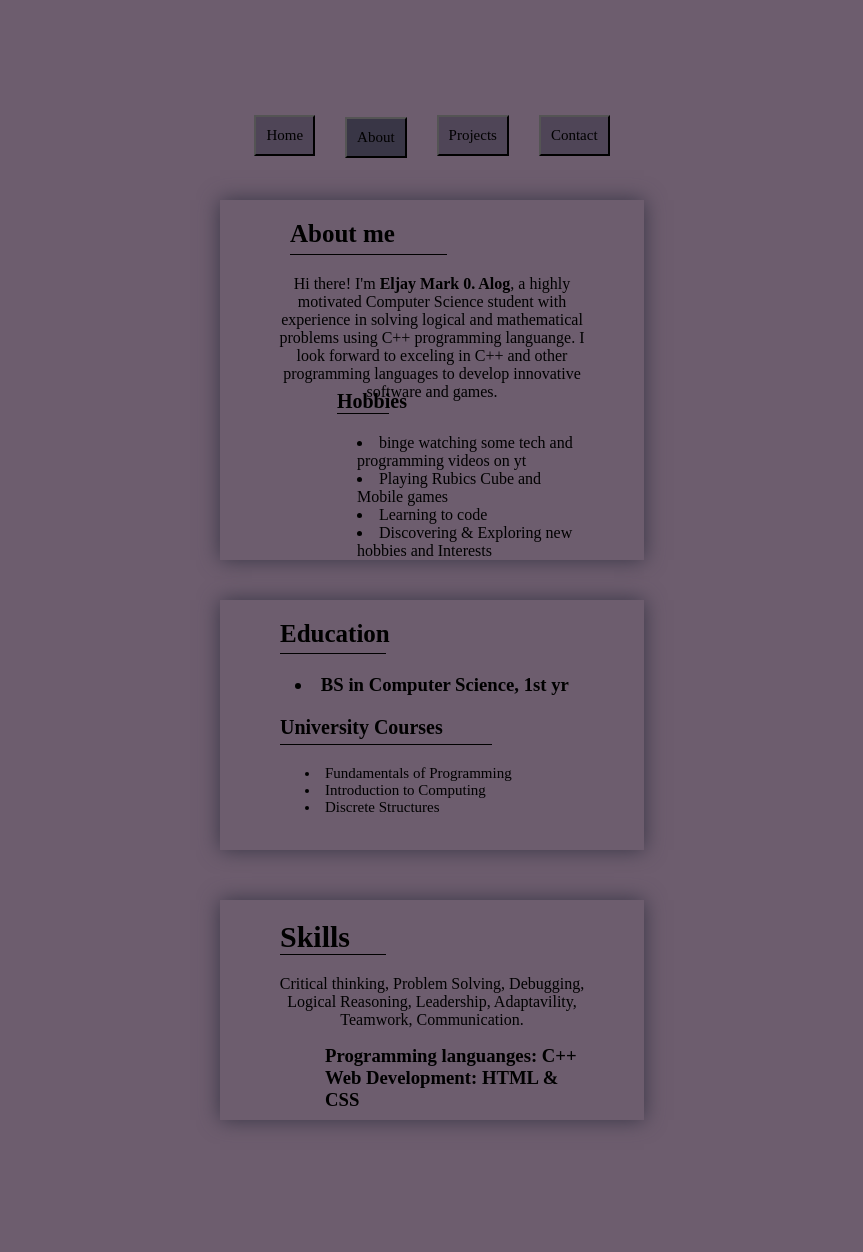
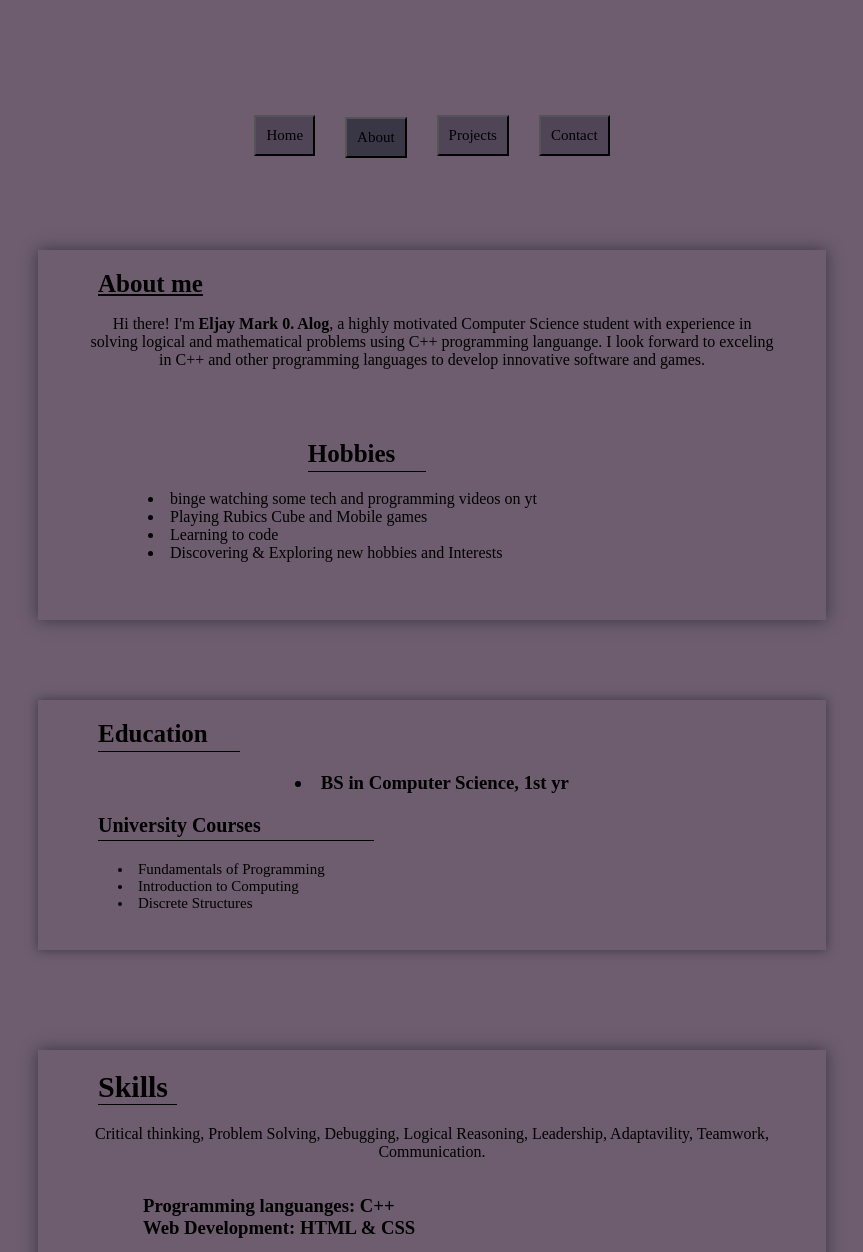
Before and after one commit to a-eljay/eljay-personal-portfolio-website, a plain HTML site: page about.html in a window 1280 px wide. Shown: the top 1252 px of the page, without its empty margins (208-1071 px from the left). Drawn offline with Linux system fonts and the light colour scheme.

Commit message:
Update main.css

```diff
--- a/main.css
+++ b/main.css
@@ -5,7 +5,7 @@
 }
 
 body {
-  min-height: 1200px;
+  min-height: 2000px;
   overflow-y: scroll;
   background: #6D5D6E;
 }
@@ -54,33 +54,32 @@ a:hover{
 .about {
   display: flex;
   position: relative;
-  top: 120px;
-  width: 30%;
-  height: 320px;
-  box-shadow: 0px 0px 20px #393646;
-  margin: 80px auto;
-  padding: 20px;
+  top: 250px;
+  width: 60%;
+  height: 350px;
+  box-shadow: 0px 0px 15px #393646;
+  margin: 0px auto;
+  padding: 10px;
   text-align: center;
   justify-content: center;
-
 }
 
 #about-me {
   display: flex;
   position: relative;
-  top: 0px;
+  top: 10px;
   left: 50px;
+  width: 100%;
   padding: 0px;
-  width: 70%;
-  margin-bottom: 285px;
-  padding-bottom: 0px;
-  border-bottom: 1px solid;
+  text-decoration: underline;
+  margin-bottom: 470px;
+  text-align: center;
   font-size: 25px;
 }
 
 #bio {
   position: absolute;
-  top: 10px;
+  top: 0px;
   justify-content: center;
   align-items: center;
   margin-top: 15px;
@@ -93,43 +92,49 @@ a:hover{
 
 #hobbies {
   display: flex;
-  position: relative;
-  top: 170px;
-  right: 60px;
-  width: 23%;
+  position: absolute;
+  top: 190px;
+  right: 400px;
   padding: 0px;
-  margin-bottom: 220px;
-  padding-bottom: 0px;
+  width: 15%;
+  margin-top; 100px
+  text-align: center;
+  font-size: 25px;
+  padding-bottom: 3px;
   border-bottom: 1px solid;
-  font-size: 20px;
 }
 
 #hob-int {
-  position: relative;
-  bottom: 30px;
-  right: 40px;
+  position: absolute;
+  top: 230px;
+  left: 100px;
+  width: 100%;
+  padding: 10px;
   text-align: left;
+  align-items: center;
+  align-content: center;
 }
 
 #education {
   position: absolute;
-  top: 400px;
+  top: 450px;
   width: 100%;
   height: 250px;
-  box-shadow: 0px 0px 20px #393646;
+  box-shadow: 0px 0px 10px #393646;
 }
 
 #educ {
   display: flex;
   position: relative;
-  width: 25%;
+  width: 18%;
   top: 20px;
   left: 60px;
   padding: 0px;
   margin: 0px;
-  padding-bottom: 5px;
+  padding-bottom: 3px;
   border-bottom: 1px solid;
   font-size: 25px;
+  text-align: center;
 }
 
 h3 {
@@ -141,39 +146,42 @@ h3 {
 #courses {
   display: flex;
   position: relative;
-  width: 50%;
   top: 60px;
   left: 60px;
+  width: 35%;
   padding: 0px;
   margin: 0px;
-  padding-bottom: 5px;
+  padding-bottom: 3px;
   border-bottom: 1px solid;
   font-size: 20px;
 }
 
 #univ-courses {
   position: relative;
-  top: 80px;
-  left: 85px;
-  padding: 0px;
+  top: 0px;
+  left: 0px;
+  padding: 80px;
   margin: 0px;
   text-align: left;
+  justify-content: center;
+  align-items: center;
   font-size: 15px;
 }
 
 .skills {
   position: absolute;
-  top: 300px;
+  top: 350px;
   width: 100%;
   height: 220px;
-  box-shadow: 0px 0px 20px #393646;
+  box-shadow: 0px 0px 15px #393646;
 }
 
 #skills {
+  display: flex;
   position: relative;
   top: 20px;
   left: 60px;
-  width: 25%;
+  width: 10%;
   padding: 0px;
   margin: 0px;
   text-align: left;
@@ -204,14 +212,15 @@ h3 {
 .contact {
   display: flex;
   position: relative;
-  top: 120px;
+  top: 200px;
   width: 30%;
   height: 100px;
-  box-shadow: 0px 0px 20px #393646;
+  box-shadow: 0px 0px 10px #393646;
   margin: 80px auto;
   padding: 20px;
   text-align: center;
   justify-content: center;
+  text-decoration: none;
 }
 
 .get-in-touch {
@@ -224,10 +233,10 @@ h3 {
 .projects {
   display: flex;
   position: relative;
-  top: 120px;
-  width: 20%;
+  top: 180px;
+  width: 50%;
   height: 50px;
-  box-shadow: 0px 0px 20px #393646;
+  box-shadow: 0px 0px 10px #393646;
   margin: 80px auto;
   padding: 50px;
   text-align: center;
@@ -235,7 +244,7 @@ h3 {
 }
 
 .typing {
-  font-size: 30px;
+  font-size: 25px;
   background: #393646;
   font-family: Monospace;
   overflow: hidden;
@@ -245,18 +254,18 @@ h3 {
   padding-top: 10px;
   border-right: 2px solid black;
   animation: typing 4s steps(12, end) forwards;
-  height: 50px;
+  height: 40px;
 }
 
 .cs {
-  font-size: 30px;
+  font-size: 20px;
   font-family: Monospace;
   overflow: hidden;
   white-space: nowrap;
   max-width: 0;
   border-right: 1.5px solid black;
   animation: typing 2s steps(12, end) forwards;
-  height: 40px;
+  height: 30px;
 }
 
 @keyframes typing {
@@ -268,10 +277,11 @@ h3 {
   }
 }
 
-.yr {
-  position: fixed;
-  top: 10000px;
-  left: 0px;
-  width: 100%;
-  text-align: center;
+.icon {
+  text-decoration: none;
+  outline: none;
+  border: none;
+  color: black;
+  background: transparent;
+  font-size: 40px;
 }
```
